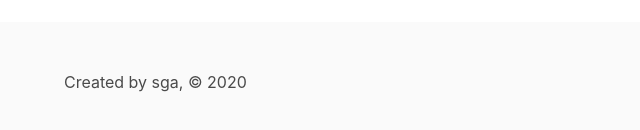
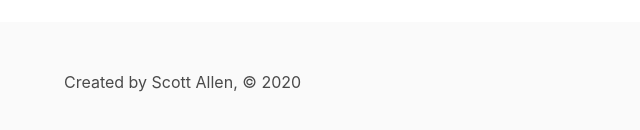
Before and after one commit to sgallen/gatsby-play, a Gatsby site: page / in a window 1280 px wide. Shown: the part 290-420 px from the top of the page, 0-640 px from the left. Built offline with nearby package versions, Linux system fonts and the light colour scheme; Gatsby itself is replaced by a stand-in of ours.

Commit message:
Add siteMetaData and fetch author to Footer via GraphQL

```diff
--- a/gatsby-config.js
+++ b/gatsby-config.js
@@ -5,8 +5,8 @@
  */
 
 module.exports = {
-  /* Your site config here */
-  plugins: [
-    'gatsby-plugin-sass'
-  ],
+  siteMetadata: {
+    author: "Scott Allen",
+  },
+  plugins: ["gatsby-plugin-sass"],
 }
--- a/src/components/footer.js
+++ b/src/components/footer.js
@@ -1,10 +1,24 @@
 import React from "react"
+import { graphql, useStaticQuery } from "gatsby"
 
 const Footer = () => {
+  const data = useStaticQuery(graphql`
+    query FooterQuery {
+      site {
+        siteMetadata {
+          author
+        }
+      }
+    }
+  `)
+
   return (
     <footer className="footer">
       <div className="container">
-        <p>Created by sga, © {new Date().getFullYear()}</p>
+        <p>
+          Created by {data.site.siteMetadata.author}, ©{" "}
+          {new Date().getFullYear()}
+        </p>
       </div>
     </footer>
   )
```
